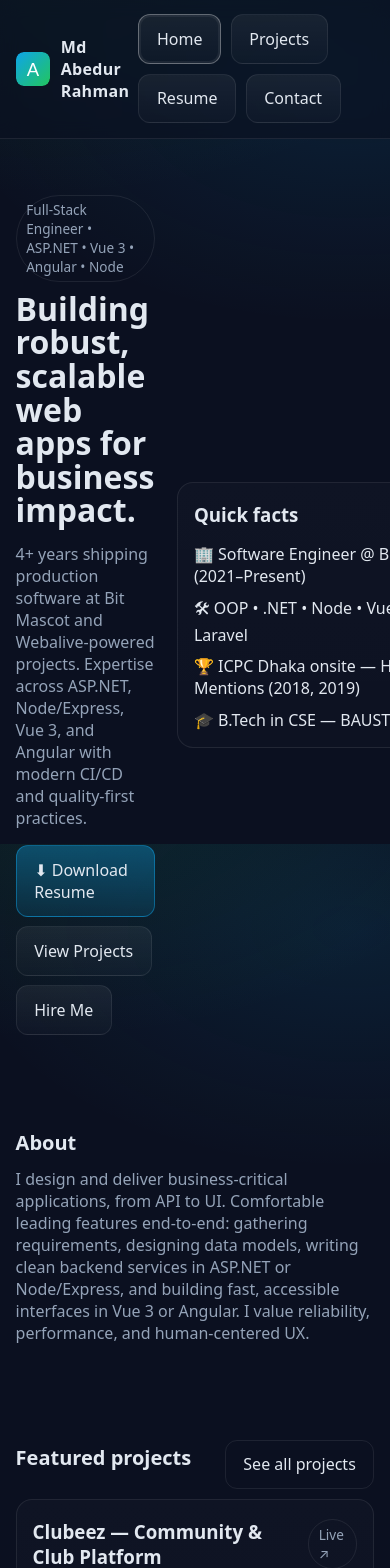
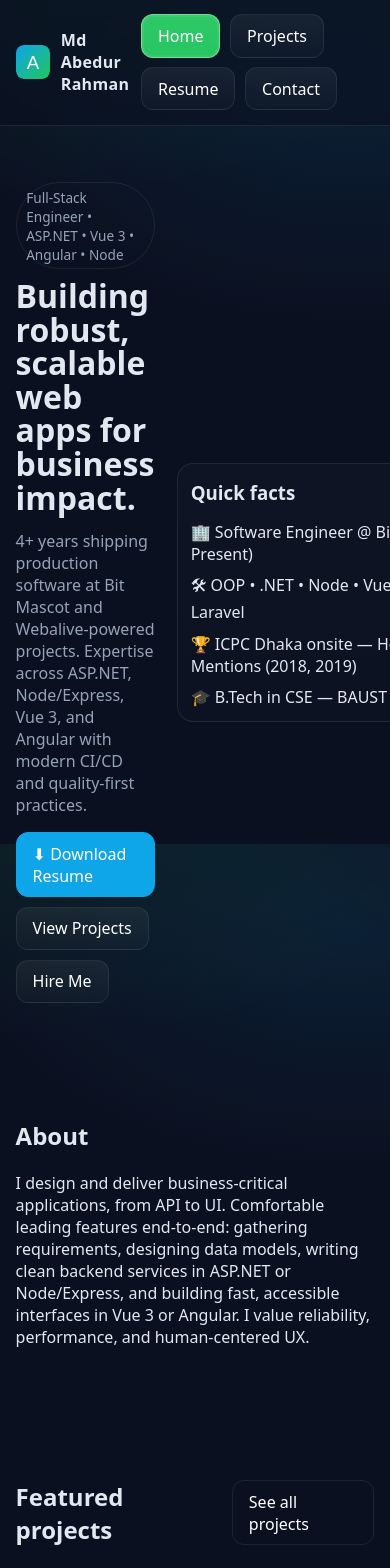
Before and after one commit to abed-baust/portfolio, a Vue app: page / in a window 390 px wide. Shown: the top 1568 px of the page. Built offline with nearby package versions, Linux system fonts and the light colour scheme.

Commit message:
[added] [Added home .vue]

```diff
--- a/src/pages/Home.vue
+++ b/src/pages/Home.vue
@@ -47,7 +47,7 @@ import { RouterLink } from 'vue-router'
 const featured = projects.slice(0, 6)
 </script>
 
-<style scoped>
+<!-- <style scoped>
 .h2 {
   font-size: clamp(1.25rem, 2.5vw, 1.6rem);
   line-height: 1.2;
@@ -133,3 +133,4 @@ const featured = projects.slice(0, 6)
   background: transparent;
 }
 </style>
+  -->
--- a/src/styles.css
+++ b/src/styles.css
@@ -1,26 +1,352 @@
+:root {
+  --bg: #0b1020;
+  --panel: #0f172a;
+  --text: #e2e8f0;
+  --muted: #94a3b8;
+  --primary: #0ea5e9;
+  --accent: #22c55e;
+  --border: rgba(255, 255, 255, 0.08);
+  --btn-bg-light: #0ea5e9;  /* Light primary button color */
+  --btn-bg-dark: #3b82f6;   /* Dark primary button color */
+  --btn-hover: #38bdf8;      /* Hover effect color */
+  --btn-selected: #22c55e;   /* Selected button color (green for active) */
+  --dropdown-bg: #ffffff;   /* Dropdown background color */
+  --dropdown-text: #000000; /* Dropdown text color */
+}
 
-:root{ --bg:#0b1020; --panel:#0f172a; --text:#e2e8f0; --muted:#94a3b8; --primary:#0ea5e9; --accent:#22c55e; --border:rgba(255,255,255,.08); }
-*{box-sizing:border-box} html,body,#app{height:100%}
-body{margin:0; font-family:system-ui,-apple-system,'Poppins',Arial,sans-serif; color:var(--text);
-  background: radial-gradient(1200px 700px at 10% -10%, rgba(34,197,94,.10), transparent 40%),
-              radial-gradient(1000px 600px at 90% 10%, rgba(14,165,233,.10), transparent 40%), var(--bg);
+/* Base button style */
+.btn {
+  display: inline-flex;
+  align-items: center;
+  gap: 0.6rem;
+  padding: 0.8rem 1.1rem;
+  border-radius: 12px;
+  border: 1px solid var(--border);
+  background: var(--btn-bg-light);  /* Light button color */
+  transition: transform 0.12s ease, border-color 0.2s ease, background-color 0.3s ease;
+  color: white;  /* White text color */
 }
-a{color:inherit; text-decoration:none} .container{width:min(1200px,92vw); margin:0 auto}
-.btn{display:inline-flex; align-items:center; gap:.6rem; padding:.8rem 1.1rem; border-radius:12px; border:1px solid var(--border);
-  background:linear-gradient(180deg, rgba(255,255,255,.06), rgba(255,255,255,.02)); transition:transform .12s ease, border-color .2s ease;}
-.btn:hover{transform:translateY(-1px); border-color:rgba(255,255,255,.18)} .btn.primary{background:linear-gradient(180deg, rgba(14,165,233,.35), rgba(14,165,233,.12)); border-color:rgba(14,165,233,.45)}
-header.header{position:sticky; top:0; z-index:50; backdrop-filter:blur(9px); background:rgba(11,16,32,.6); border-bottom:1px solid var(--border)}
-.row{display:flex; gap:.7rem; align-items:center} .nav{display:flex; gap:.6rem; align-items:center; flex-wrap:wrap}
-.section{padding:clamp(48px,6vw,80px) 0}
-.grid{display:grid; gap:1rem}
-.cols-3{grid-template-columns:repeat(3,minmax(0,1fr))}
-@media (max-width:1024px){.cols-3{grid-template-columns:repeat(2,minmax(0,1fr))}}
-@media (max-width:640px){.cols-3{grid-template-columns:1fr}}
-.card{background:linear-gradient(180deg, rgba(255,255,255,.02), rgba(255,255,255,.01)); border:1px solid var(--border); border-radius:16px; padding:1rem}
-.badge{display:inline-block; padding:.3rem .6rem; border-radius:999px; border:1px solid var(--border); color:var(--muted); font-size:.85rem}
-footer{border-top:1px solid var(--border); margin-top:40px}
-small.muted{color:var(--muted)}
-.router-link-exact-active.btn,.router-link-active.btn{border-color:rgba(255,255,255,.35); box-shadow:0 0 0 2px rgba(255,255,255,.06) inset}
-.input{padding:.9rem; border-radius:12px; border:1px solid var(--border); background:transparent; color:var(--text)}
-.controls{display:flex; gap:.5rem; flex-wrap:wrap; align-items:center; margin-bottom: .8rem;}
-select, input[type="search"]{padding:.6rem .8rem; border-radius:10px; border:1px solid var(--border); background:transparent; color:var(--text)}
+
+.btn:hover {
+  transform: translateY(-1px);
+  border-color: rgba(255, 255, 255, 0.18);
+  background-color: var(--btn-hover);  /* Hover background */
+}
+
+/* Primary button color */
+.btn.primary {
+  background: var(--btn-bg-light);  /* Light primary button color */
+  border-color: var(--btn-bg-light); /* Border same as button */
+}
+
+.btn.primary:hover {
+  background: var(--btn-hover);  /* Change on hover */
+  border-color: var(--btn-hover);  /* Change border on hover */
+}
+
+/* Active button color */
+.router-link-exact-active.btn, .router-link-active.btn {
+  background-color: var(--btn-selected);  /* Highlight selected button */
+  border-color: var(--btn-selected);  /* Border same as the active button */
+  color: white; /* Make sure the text stays readable */
+}
+
+/* Dark Mode/Low Light Mode */
+@media (prefers-color-scheme: dark) {
+  :root {
+    --btn-bg-light: #3b82f6;  /* Dark mode primary button */
+    --btn-bg-dark: #0ea5e9;   /* Dark primary button color for text contrast */
+  }
+
+  .btn {
+    background: var(--btn-bg-dark);  /* Dark button color */
+    color: white;  /* Ensure text remains readable */
+  }
+
+  .btn.primary {
+    background: var(--btn-bg-dark);  /* Dark mode button background */
+    border-color: var(--btn-bg-dark); /* Border same as button in dark mode */
+  }
+
+  .btn.primary:hover {
+    background: var(--btn-hover); /* Same hover effect as light mode */
+    border-color: var(--btn-hover);  /* Same hover border */
+  }
+
+  /* For dark backgrounds, make buttons more visible */
+  .btn:hover {
+    background-color: var(--btn-hover);  /* Dark hover effect */
+  }
+
+  /* Active button color for dark mode */
+  .router-link-exact-active.btn, .router-link-active.btn {
+    background-color: var(--btn-selected);  /* Dark active button color */
+    border-color: var(--btn-selected);
+  }
+}
+
+/* General Styling */
+* {
+  box-sizing: border-box;
+}
+
+html,
+body,
+#app {
+  height: 100%;
+}
+
+body {
+  margin: 0;
+  font-family: system-ui, -apple-system, "Poppins", Arial, sans-serif;
+  color: var(--text);
+  background: radial-gradient(
+      1200px 700px at 10% -10%,
+      rgba(34, 197, 94, 0.1),
+      transparent 40%
+    ),
+    radial-gradient(
+      1000px 600px at 90% 10%,
+      rgba(14, 165, 233, 0.1),
+      transparent 40%
+    ),
+    var(--bg);
+}
+
+a {
+  color: inherit;
+  text-decoration: none;
+}
+
+.container {
+  width: min(1200px, 92vw);
+  margin: 0 auto;
+}
+
+header.header {
+  position: sticky;
+  top: 0;
+  z-index: 50;
+  backdrop-filter: blur(9px);
+  background: rgba(11, 16, 32, 0.6);
+  border-bottom: 1px solid var(--border);
+}
+
+.row {
+  display: flex;
+  gap: 0.7rem;
+  align-items: center;
+}
+
+.nav {
+  display: flex;
+  gap: 0.6rem;
+  align-items: center;
+  flex-wrap: wrap;
+}
+
+.section {
+  padding: clamp(48px, 6vw, 80px) 0;
+}
+
+.grid {
+  display: grid;
+  gap: 1rem;
+}
+
+.cols-3 {
+  grid-template-columns: repeat(3, minmax(0, 1fr));
+}
+
+@media (max-width: 1024px) {
+  .cols-3 {
+    grid-template-columns: repeat(2, minmax(0, 1fr));
+  }
+}
+
+@media (max-width: 640px) {
+  .cols-3 {
+    grid-template-columns: 1fr;
+  }
+}
+
+.card {
+  background: linear-gradient(
+    180deg,
+    rgba(255, 255, 255, 0.02),
+    rgba(255, 255, 255, 0.01)
+  );
+  border: 1px solid var(--border);
+  border-radius: 16px;
+  padding: 1rem;
+}
+
+.badge {
+  display: inline-block;
+  padding: 0.3rem 0.6rem;
+  border-radius: 999px;
+  border: 1px solid var(--border);
+  color: var(--muted);
+  font-size: 0.85rem;
+}
+
+footer {
+  border-top: 1px solid var(--border);
+  margin-top: 40px;
+}
+
+small.muted {
+  color: var(--muted);
+}
+
+.router-link-exact-active.btn,
+.router-link-active.btn {
+  border-color: rgba(255, 255, 255, 0.35);
+  box-shadow: 0 0 0 2px rgba(255, 255, 255, 0.06) inset;
+}
+
+.input {
+  padding: 0.9rem;
+  border-radius: 12px;
+  border: 1px solid var(--border);
+  background: transparent;
+  color: var(--text);
+}
+
+.controls {
+  display: flex;
+  gap: 0.5rem;
+  flex-wrap: wrap;
+  align-items: center;
+  margin-bottom: 0.8rem;
+}
+
+/* General Styling for select dropdown */
+select {
+  padding: 0.6rem 0.8rem;
+  border-radius: 10px;
+  border: 1px solid var(--border);
+  background: var(--dropdown-bg); /* Light background */
+  color: var(--dropdown-text); /* Text color */
+  transition: background-color 0.3s ease, color 0.3s ease; /* Smooth transition */
+}
+
+/* For dropdown options (inside the select) */
+select option {
+  background-color: var(--dropdown-bg); /* Same background color */
+  color: var(--dropdown-text); /* Black text for contrast */
+}
+
+/* Dark Mode: Adjust dropdown styles */
+@media (prefers-color-scheme: dark) {
+  :root {
+    --dropdown-bg: #333;       /* Dark background for dropdown */
+    --dropdown-text: #f0f0f0;  /* Lighter text for contrast in dark mode */
+  }
+
+  select {
+    background-color: var(--dropdown-bg); /* Dark background */
+    color: var(--dropdown-text); /* Light text for contrast */
+  }
+
+  select option {
+    background-color: var(--dropdown-bg); /* Keep background same in dark mode */
+    color: var(--dropdown-text); /* Keep text color light */
+  }
+}
+
+/* Make the select dropdown fully responsive and accessible */
+@media (max-width: 768px) {
+  select {
+    padding: 0.5rem;  /* Adjust padding for smaller screens */
+    width: 100%;  /* Make it responsive on mobile */
+  }
+}
+
+input[type="search"] {
+  padding: 0.6rem 0.8rem;
+  border-radius: 10px;
+  border: 1px solid var(--border);
+  background: transparent;
+  color: var(--text);
+}
+
+/* Featured header: title + link on larger screens */
+.feat-head {
+  display: flex;
+  align-items: center;
+  justify-content: space-between;
+  gap: .8rem;
+  margin-bottom: .6rem;
+}
+
+.only-lg {
+  display: inline-flex;
+}
+
+@media (max-width: 700px) {
+  .only-lg {
+    display: none;
+  }
+}
+
+/* Cards grid: 1 → 2 → 3 responsive columns */
+.grid.cards {
+  display: grid;
+  gap: 1rem;
+  grid-template-columns: 1fr;
+}
+
+@media (min-width: 640px) {
+  .grid.cards {
+    grid-template-columns: repeat(2, minmax(0, 1fr));
+  }
+}
+
+@media (min-width: 1024px) {
+  .grid.cards {
+    grid-template-columns: repeat(3, minmax(0, 1fr));
+  }
+}
+
+/* Small‑screen CTA below grid */
+.cta-sm {
+  margin-top: 1rem;
+}
+
+@media (min-width: 700px) {
+  .cta-sm {
+    display: none;
+  }
+}
+
+/* Button variants (keeps with your existing theme) */
+.btn {
+  display: inline-flex;
+  align-items: center;
+  gap: .6rem;
+  padding: .8rem 1.1rem;
+  border-radius: 12px;
+  border: 1px solid var(--border);
+  background: linear-gradient(180deg, rgba(255, 255, 255, .06), rgba(255, 255, 255, .02));
+  transition: transform .12s ease, border-color .2s ease;
+}
+
+.btn:hover {
+  transform: translateY(-1px);
+  border-color: rgba(255, 255, 255, .18);
+}
+
+.btn.ghost {
+  background: transparent;
+}
+
+/* Additional Responsiveness for buttons and cards */
+@media (max-width: 768px) {
+  .btn {
+    padding: 0.6rem 1rem; /* Make buttons smaller on smaller screens */
+  }
+  .card {
+    padding: 0.8rem; /* Smaller card padding for smaller screens */
+  }
+}
```
